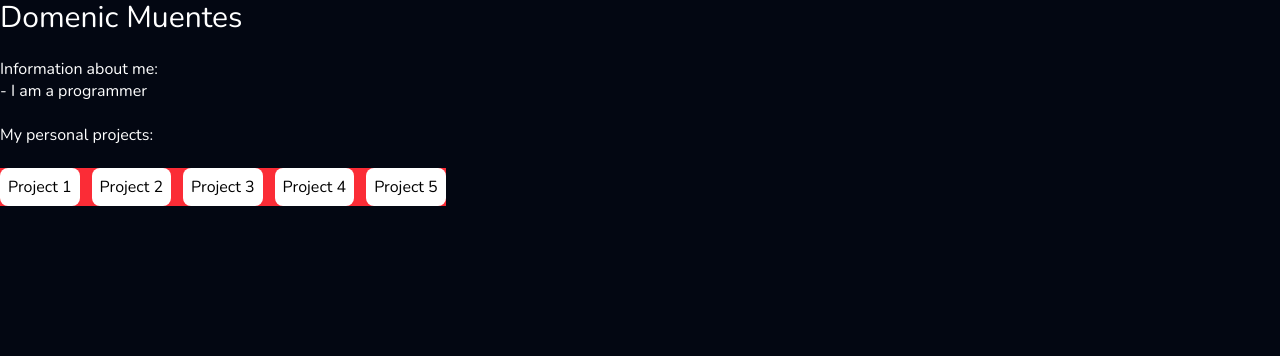
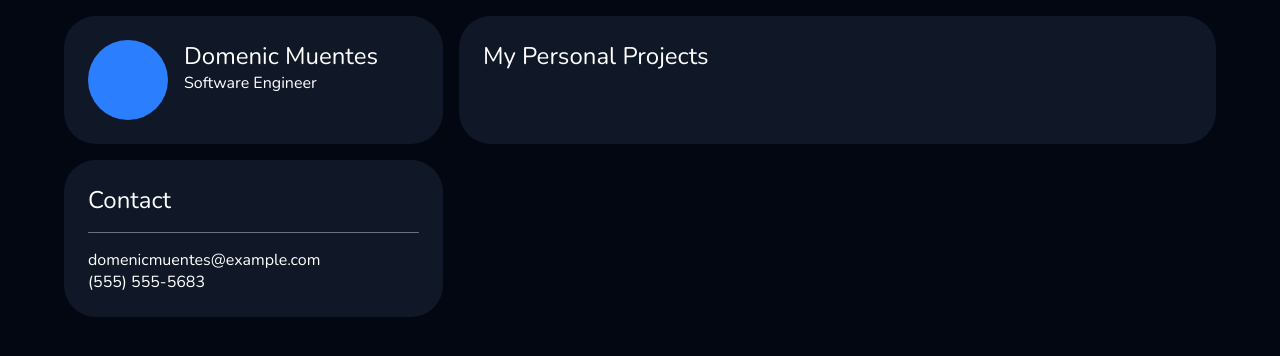
Before and after one commit to domuen/portfolio-domuen, a SvelteKit app: page / in a window 1280 px wide. Shown: the top 356 px of the page. Built offline with nearby package versions, Linux system fonts and the light colour scheme.

Commit message:
feat: improve page layout & basic styling

```diff
--- a/src/routes/+page.svelte
+++ b/src/routes/+page.svelte
@@ -1,42 +1,57 @@
 <script lang="ts">
-	import Card from '../components/Card.svelte';
+	import ProjectCard from '../components/ProjectCard.svelte';
 </script>
 
-<span class="text-white text-3xl">Domenic Muentes</span>
+<!-- TODO: investigate this flex direction responsiveness bug -->
+<div class="flex lg:flex-col items-center p-4 gap-4">
+	<div class="flex lg:flex-row flex-col w-6xl gap-4 overflow-hidden">
+		<div class="flex flex-col lg:w-1/3 w-full p-6 gap-4 bg-gray-900 rounded-4xl">
+			<div class="flex gap-4">
+				<div class="w-20 h-20 bg-blue-500 rounded-full"></div>
+				<div>
+					<h2>Domenic Muentes</h2>
+					<h4>Software Engineer</h4>
+				</div>
+			</div>
 
-<br />
-<br />
+			<div class="lg:hidden flex gap-4">
+				<button class="text-white px-4 py-2 bg-gray-800 rounded-xl hover:bg-gray-700"
+					>View Resume</button
+				>
+				<button class="text-white px-4 py-2 bg-gray-800 rounded-xl hover:bg-gray-700"
+					>Contact</button
+				>
+			</div>
+		</div>
 
-<div>
-	<span class="text-white">Information about me:</span>
-	<p class="text-white">- I am a programmer</p>
+		<!-- <div class="h-px mx-6 bg-gray-500 rounded-full"></div> -->
 
-    <br />
+		<div class="flex flex-col lg:w-2/3 w-full p-6 gap-4 bg-gray-900 rounded-4xl">
+			<h2>My Personal Projects</h2>
 
-	<span class="text-white">My personal projects:</span>
+			<div class="flex lg:flex-row flex-col flex-wrap gap-3 max-w-fit">
+				<ProjectCard preview="" url="" />
+				<ProjectCard preview="" url="" />
+				<ProjectCard preview="" url="" />
+				<ProjectCard preview="" url="" />
+				<ProjectCard preview="" url="" />
+				<ProjectCard preview="" url="" />
+			</div>
+		</div>
+	</div>
 
-    <br />
-    <br />
+	<div class="lg:flex hidden lg:flex-row flex-col w-6xl gap-4 overflow-hidden">
+		<div class="flex flex-col lg:w-1/3 w-full p-6 gap-4 bg-gray-900 rounded-4xl">
+			<h2>Contact</h2>
 
-	<div class="flex flex-row flex-wrap gap-3 max-w-fit bg-red-500">
-		<Card>
-			<span>Project 1</span>
-		</Card>
+			<div class="h-px bg-gray-500 rounded-full"></div>
 
-		<Card>
-			<span>Project 2</span>
-		</Card>
+			<div>
+				<p>domenicmuentes@example.com</p>
+				<p>(555) 555-5683</p>
+			</div>
+		</div>
 
-		<Card>
-			<span>Project 3</span>
-		</Card>
-
-		<Card>
-			<span>Project 4</span>
-		</Card>
-
-		<Card>
-			<span>Project 5</span>
-		</Card>
+		<div class="lg:w-2/3 w-full"></div>
 	</div>
 </div>
```
